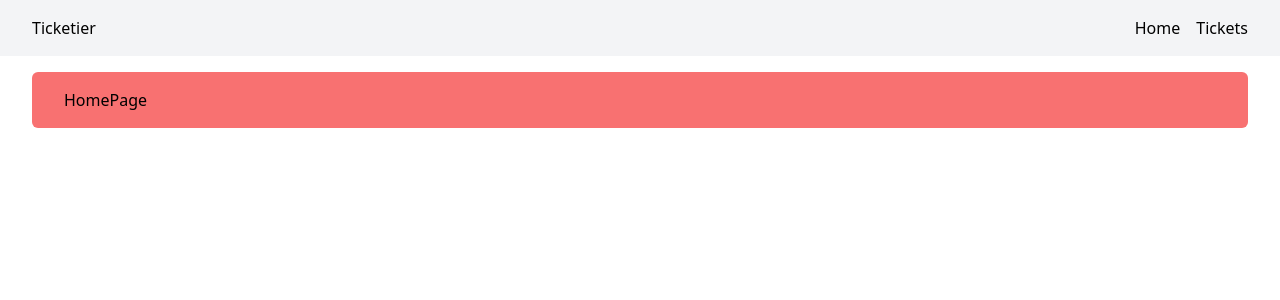
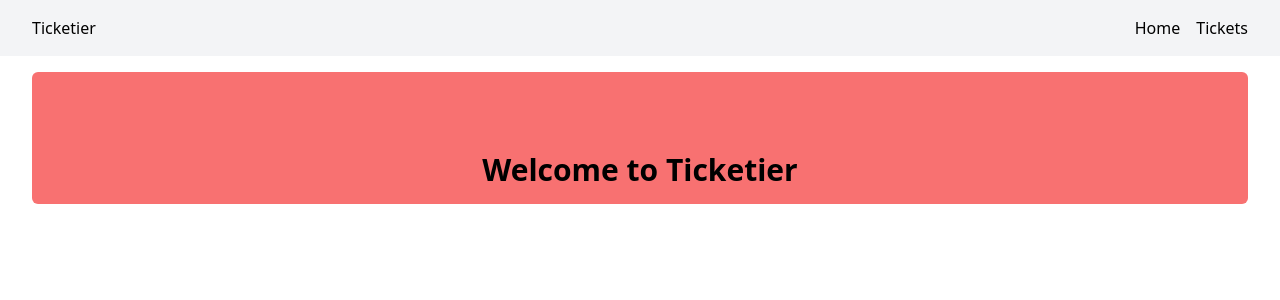
Before and after one commit to AleksandrPolishchuk/TicketierApp, a Next.js app in the folder frontend/ticketier-front-nextjs/: page / in a window 1280 px wide. Shown: the top 300 px of the page. Built offline with nearby package versions, Linux system fonts and the light colour scheme.

Commit message:
add styling v.2 HomePage (frontend)

```diff
--- a/frontend/ticketier-front-nextjs/app/page.tsx
+++ b/frontend/ticketier-front-nextjs/app/page.tsx
@@ -1,7 +1,11 @@
 const HomePage = () => {
   return (
-    <div className="pageGeneralClass">
-      <h1>HomePage</h1>
+    <div className="pageGeneralClass flex flex-col justify-center items-center gap-y-8 sm:gap-y-16">
+      <div className="mt-16">
+        <h1 className="relative text-xl sm:text-3xl font-bold">
+          Welcome to Ticketier
+        </h1>
+      </div>
     </div>
   );
 };
```
